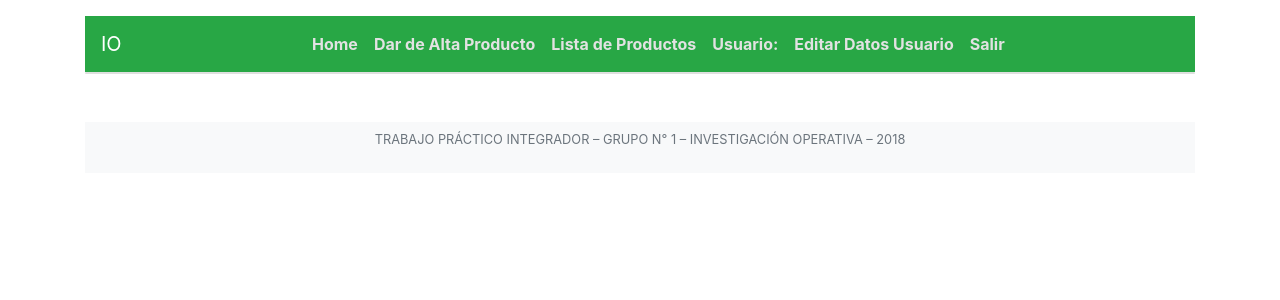
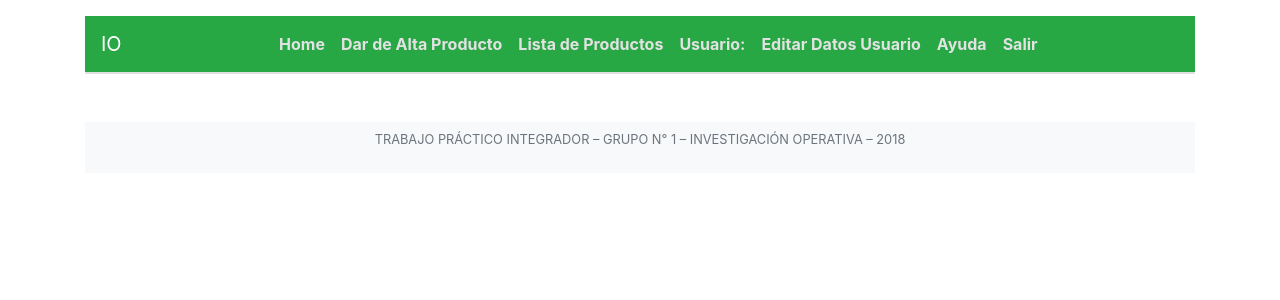
Before and after one commit to gabrielhruza/io, a Django app: page /msapp/ in a window 1280 px wide. Shown: the top 300 px of the page. Run offline with Django 3.2, Linux system fonts and the light colour scheme; some libraries are stand-ins or nearby versions.

Commit message:
last commit

```diff
--- a/msapp/templates/base.html
+++ b/msapp/templates/base.html
@@ -39,6 +39,10 @@
             </li>
 
             <li class="nav-item">
+              <a class="nav-link" target="_blank" href="{% static 'auth2/pdf/manual.pdf' %}">Ayuda</a>
+            </li>
+
+            <li class="nav-item">
               <a class="nav-link" href="{% url 'logout' %}">Salir</a>
             </li>
 
```
Also changed, not shown: db.sqlite3, 1 other file.
